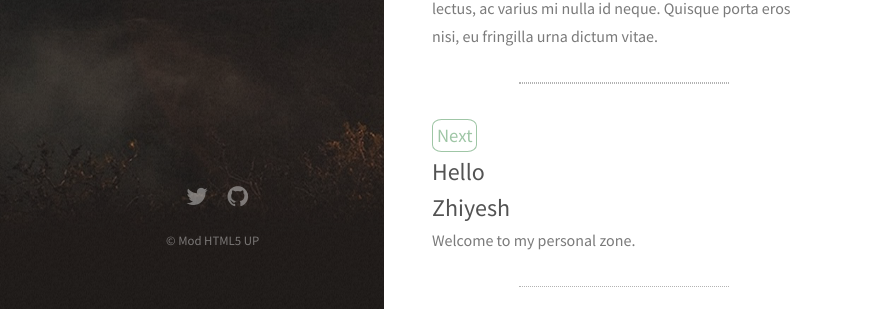
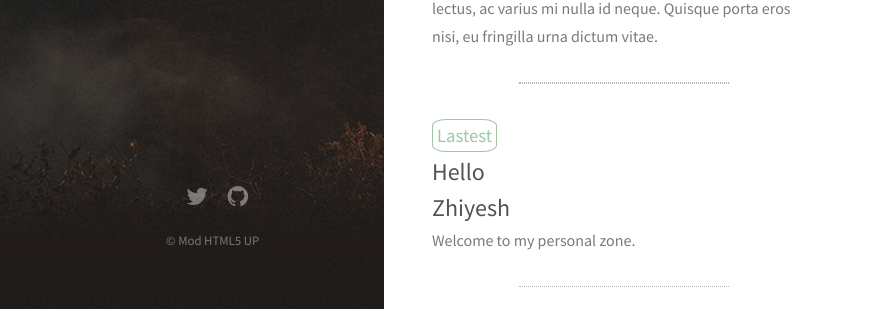
Before and after one commit to Zhiyelah/zhiyelah.github.io, a Jekyll site: the page built from _posts/2015-02-06-welcome-to-jekyll.markdown, in a window 1280 px wide and 900 px high, scrolled down 1308 px. Shown: the part 565-874 px from the top of the window, without its empty margins (0-879 px from the left). Built offline with Jekyll 4.4.1, drawn with Linux system fonts in a browser that asks for light colours; nearby versions of some CDN libraries.

Commit message:
Update post.html

```diff
--- a/_layouts/post.html
+++ b/_layouts/post.html
@@ -33,7 +33,11 @@ layout: default
         <article class="{% cycle '6u', '6u$' %} 12u(small) excerpt f-right">
           <header>
             <hr class="divide">
+            {% if page.next.next %}
             <h2><a href="{{ page.next.url }}" class="hover"><fade>Next</fade><br>{{ page.next.title }}</a></h2>
+            {% else %}
+            <h2><a href="{{ page.next.url }}" class="hover"><fade>Lastest</fade><br>{{ page.next.title }}</a></h2>
+            {% endif %}
           </header>
           <section>
             <a href="{{ page.next.url }}" class="fade">{{ page.next.excerpt | markdownify }}</a>
```
